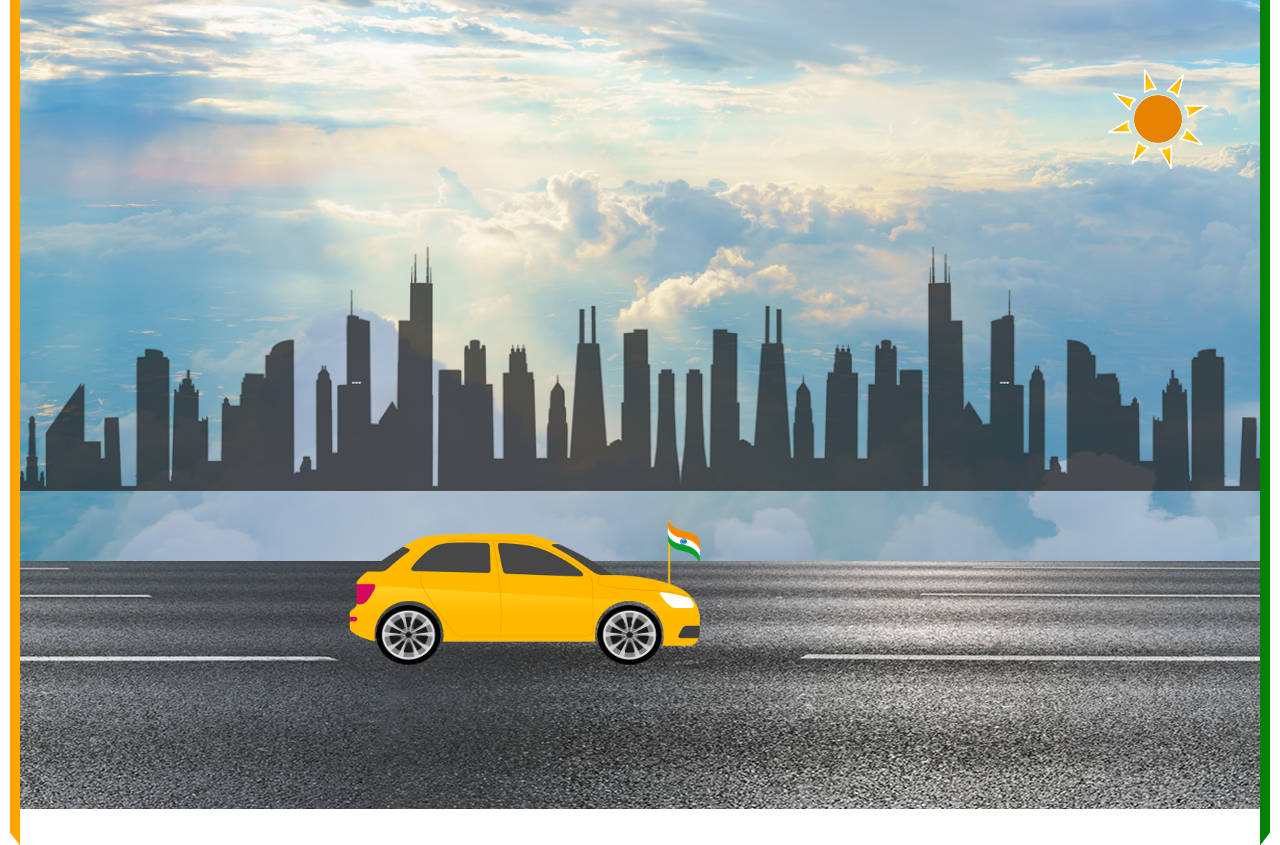
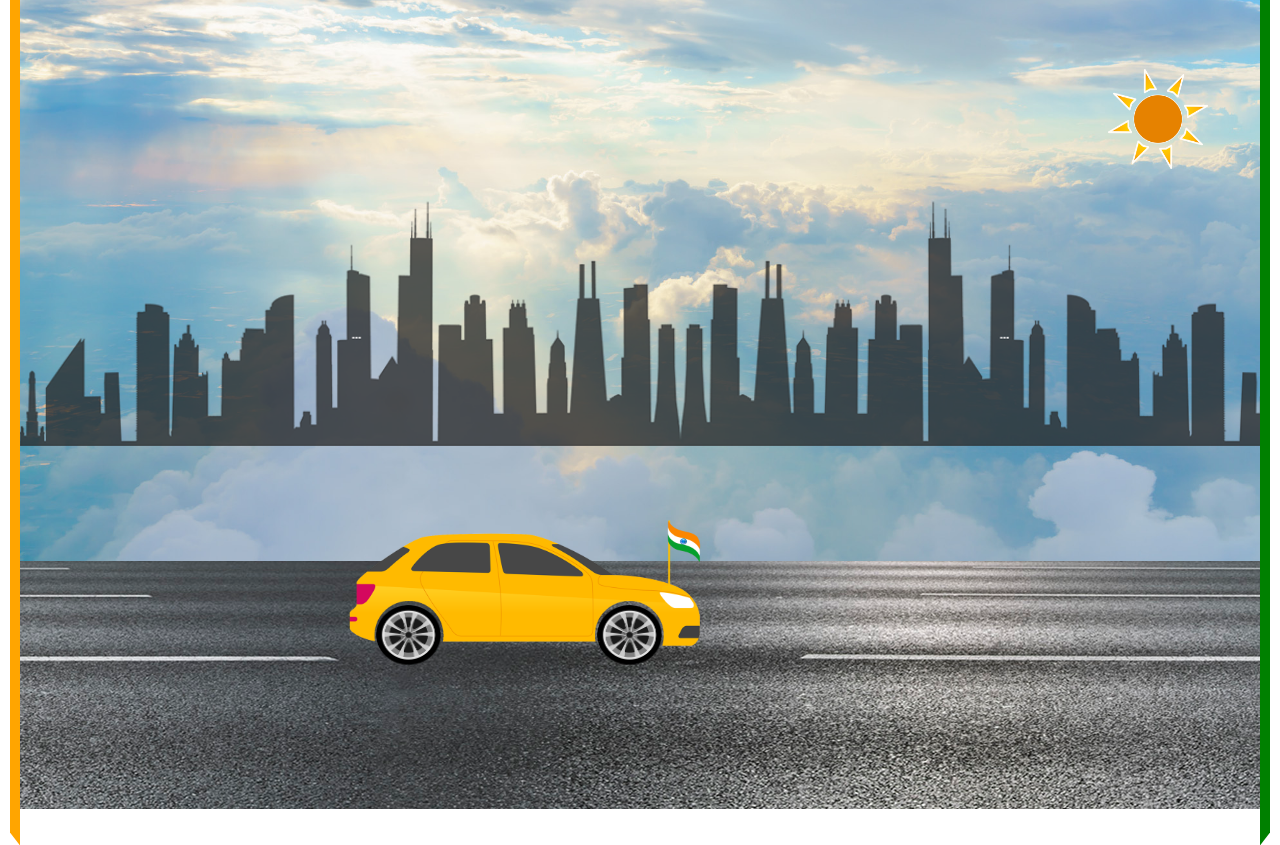
Before and after one commit to Aiswarya-Regi/CSSHandson5, a plain HTML site: page index2.html in a window 1280 px wide. Shown: the part 89-934 px from the top of the page. Drawn offline with Linux system fonts and the light colour scheme.

Commit message:
Update style.css

```diff
--- a/style.css
+++ b/style.css
@@ -300,7 +300,7 @@ ol{
     background-size: cover;
     position: relative;
     bottom: 0;
-    top: 148px;
+    top: 103px;
     z-index: 3;
     height: 260px;
 }
```
